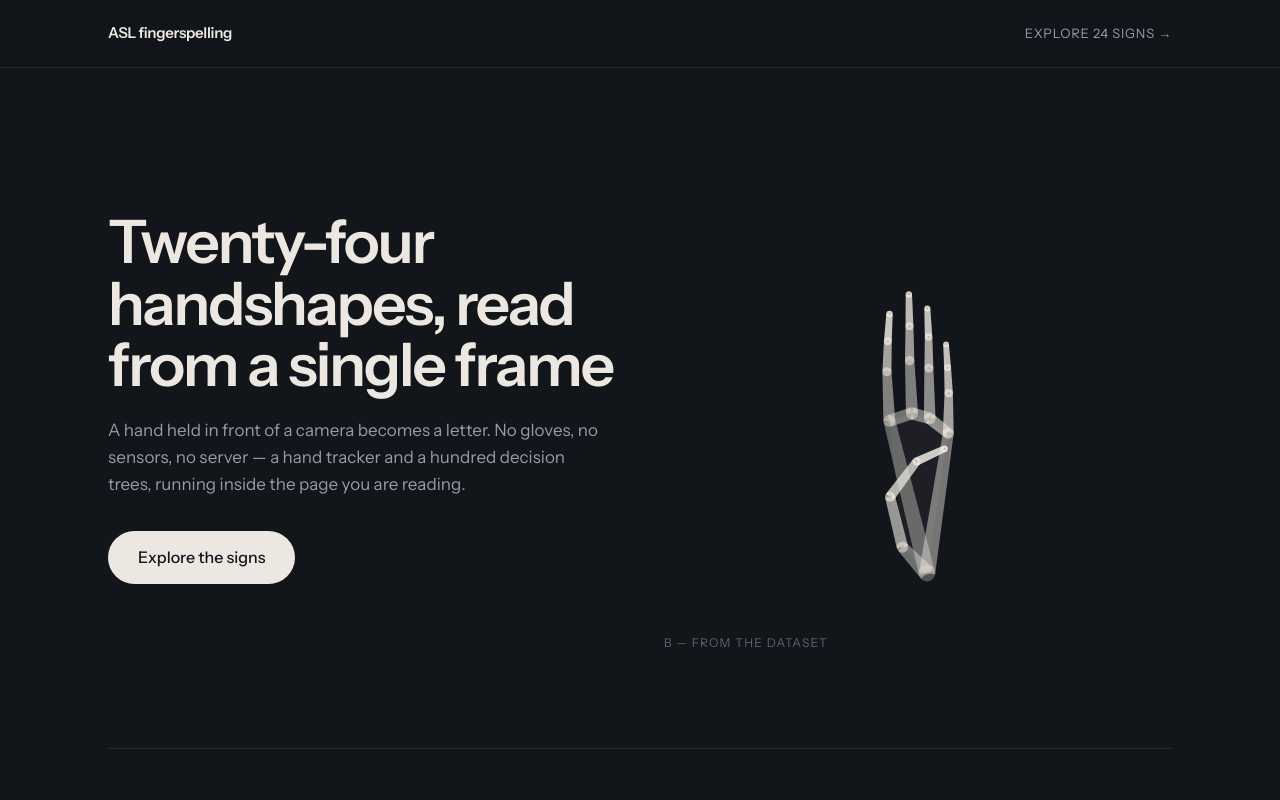
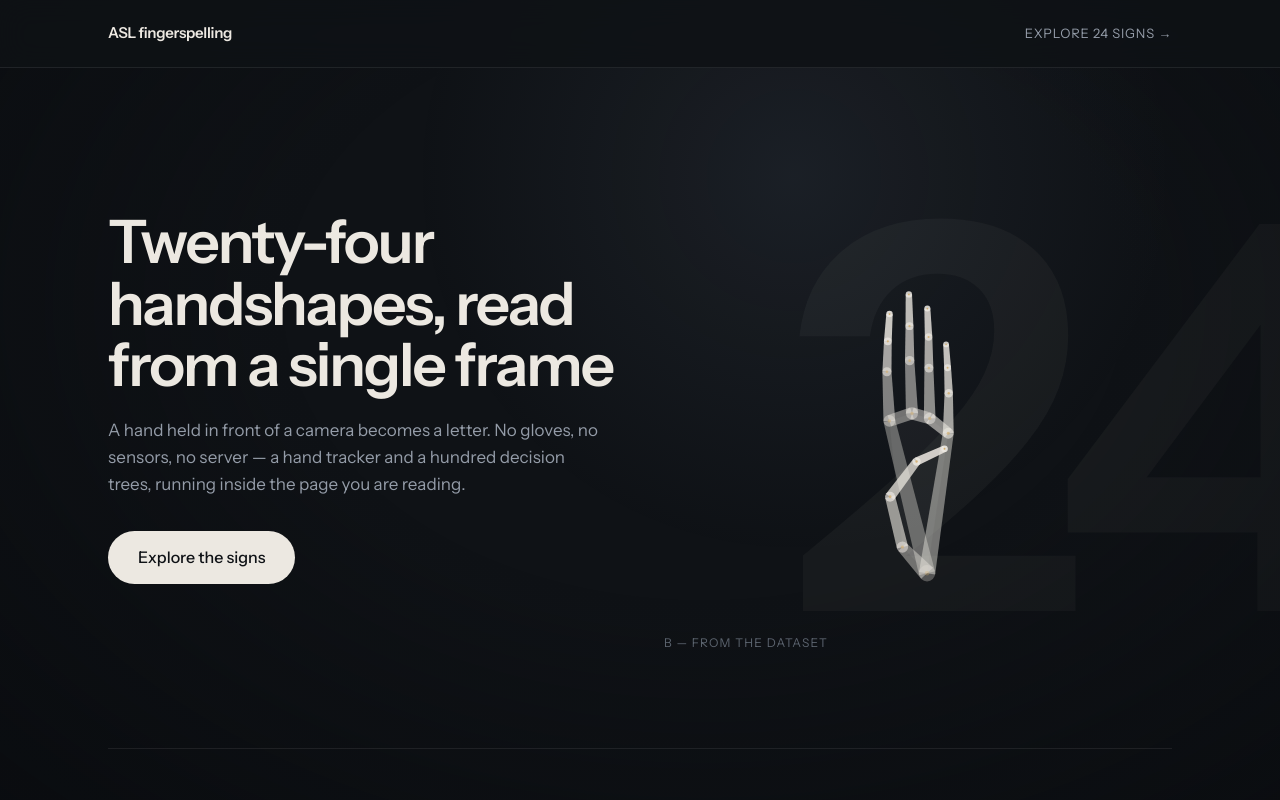
Before and after one commit to 0nlyl4/sign-language-translator, a plain HTML site: page web/index.html in a window 1280 px wide. Shown: the top 800 px of the page. Drawn offline with Linux system fonts and the light colour scheme.

Commit message:
Step 9.4.2: layered background - radial glow, vignette, 24 motif

```diff
--- a/web/index.html
+++ b/web/index.html
@@ -9,7 +9,7 @@
 <link href="https://fonts.googleapis.com/css2?family=Instrument+Sans:wght@400;500;600&display=swap" rel="stylesheet">
 <style>
 :root {
-  --void: #12151a;
+  --void: #0f1216;
   --surface: #191e25;
   --raised: #202730;
   --hair: rgba(255,255,255,0.08);
@@ -33,10 +33,42 @@ body {
 button, a { font: inherit; color: inherit; }
 a { text-decoration: none; }
 
+/* ---------- background ---------- */
+
+.bg {
+  position: fixed; inset: 0; z-index: -1;
+  pointer-events: none; overflow: hidden;
+}
+
+.bg .glow {
+  position: absolute; top: 22%; left: 62%;
+  width: 60vw; height: 60vw; max-width: 900px; max-height: 900px;
+  transform: translate(-50%, -50%);
+  background: radial-gradient(circle,
+              rgba(150,170,200,0.09) 0%,
+              rgba(150,170,200,0.04) 38%,
+              transparent 70%);
+}
+
+.bg .motif {
+  position: absolute; top: 26%; right: -6vw;
+  font-size: clamp(300px, 42vw, 640px);
+  font-weight: 600; line-height: 0.78;
+  letter-spacing: -0.05em;
+  color: rgba(236,232,225,0.035);
+  user-select: none;
+}
+
+.bg .vignette {
+  position: absolute; inset: 0;
+  background: radial-gradient(ellipse at 55% 38%,
+              transparent 42%, rgba(6,8,11,0.55) 100%);
+}
+
 /* ---------- nav ---------- */
 
 nav { position: sticky; top: 0; z-index: 20;
-      background: rgba(18,21,26,0.85); backdrop-filter: blur(14px);
+      background: rgba(15,18,22,0.85); backdrop-filter: blur(14px);
       border-bottom: 1px solid var(--hair); }
 nav .row { max-width: 1120px; margin: 0 auto; padding: 15px 28px;
            display: flex; justify-content: space-between; align-items: center; }
@@ -141,6 +173,8 @@ footer a { color: var(--warm); text-decoration: underline; text-underline-offset
 .rise.in { opacity: 1; transform: none; }
 
 @media (max-width: 900px) {
+  .bg .motif { top: 8%; right: -14vw; font-size: 40vw; }
+  .bg .glow { top: 16%; left: 55%; }
   .hero { grid-template-columns: 1fr; min-height: 0; gap: 28px; padding: 36px 0 48px; }
   .stage { order: -1; max-height: 300px; }
   .cards { grid-template-columns: 1fr; }
@@ -156,10 +190,16 @@ footer a { color: var(--warm); text-decoration: underline; text-underline-offset
 </head>
 <body>
 
+<div class="bg" aria-hidden="true">
+  <div class="glow"></div>
+  <div class="motif">24</div>
+  <div class="vignette"></div>
+</div>
+
 <nav>
   <div class="row">
     <span class="mark">ASL fingerspelling</span>
-        <a class="to" href="app.html">Explore 24 signs →</a>
+    <a class="to" href="app.html">Explore 24 signs →</a>
   </div>
 </nav>
 
```
